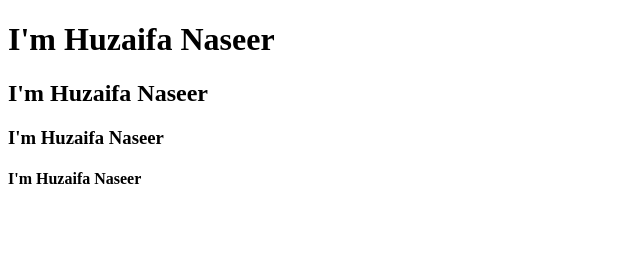
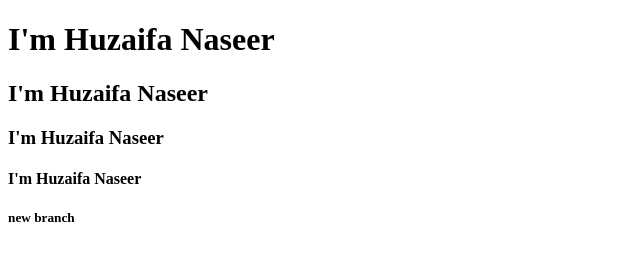
Before and after one commit to HuzaifaNaseer26/gittesting, a plain HTML site: page index.html in a window 1280 px wide. Shown: the full height of the page, 0-640 px from the left. Drawn offline with Linux system fonts and the light colour scheme.

Commit message:
first commit

```diff
--- a/index.html
+++ b/index.html
@@ -11,5 +11,6 @@
     <h2>I'm Huzaifa Naseer</h2>
     <h3>I'm Huzaifa Naseer</h3>
     <h4>I'm Huzaifa Naseer</h4>
+    <h5>new branch</h5>
 </body>
 </html>
```
Also changed, not shown: 1 other file.
